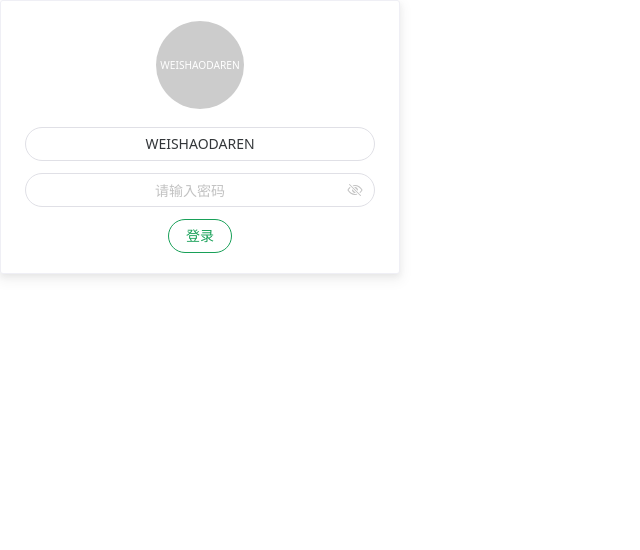
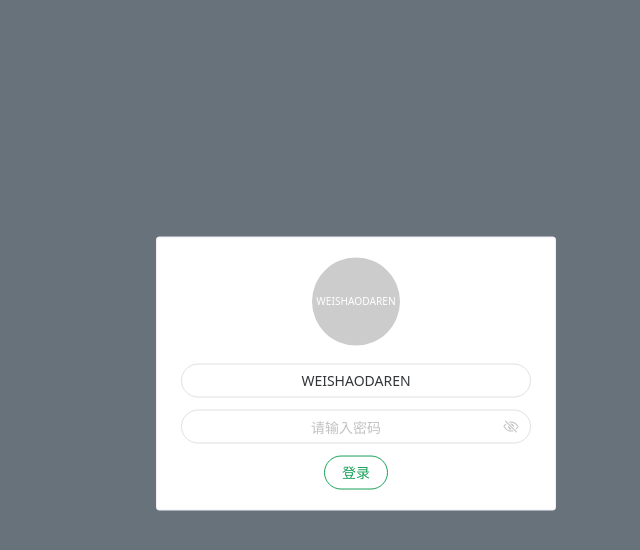
Before and after one commit to Tapiridae/BorderCollie, a Vue app: page /#/login in a window 1280 px wide. Shown: the top 550 px of the page, without its empty margins (0-640 px from the left). Built offline with nearby package versions, Linux system fonts and the light colour scheme; a small style sheet from the web is missing.

Commit message:
update BGC

```diff
--- a/src/pages/login.vue
+++ b/src/pages/login.vue
@@ -1,4 +1,5 @@
 <template>
+  <div class="login-layout">
     <div class="login-card-container">
       <n-card hoverable>
         <n-space vertical size="large">
@@ -29,6 +30,7 @@
         </n-space>
       </n-card>
     </div>
+  </div>
 </template>
 
 <script lang="ts">
@@ -38,14 +40,19 @@ export default defineComponent({
 </script>
 
 <script lang="ts" setup>
-import { defineComponent, ref } from 'vue';
-import { MessageReactive, useMessage } from 'naive-ui';
+import type { MessageReactive } from 'naive-ui';
+import { defineComponent, onMounted, ref } from 'vue';
+import { useMessage } from 'naive-ui';
 
+const color = ref('');
 const message = useMessage();
 const userName = ref('WEISHAODAREN');
 const password = ref('');
 const loading = ref(false);
 
+/**
+ * @description 点击登录
+ */
 const handleClick2Login = () => {
   if (userName.value.trim() && password.value.trim()) {
     let _message: MessageReactive;
@@ -61,12 +68,29 @@ const handleClick2Login = () => {
     message.warning('注意填写完整哦');
   }
 };
+
+onMounted(() => {
+  setInterval(() => {
+    color.value = `rgba(${parseInt(String(Math.random() * 256))},${parseInt(
+      String(Math.random() * 256)
+    )}, ${parseInt(String(Math.random() * 256))} )`;
+  }, 500);
+});
 </script>
 
 <style lang="less" scoped>
+.login-layout {
+  position: relative;
+  widows: 100vw;
+  height: 100vh;
+  background-color: v-bind(color);
   .login-card-container {
-  position: relative;
+    position: absolute;
+    top: 45%;
+    left: 20%;
+    transform: translate(-25%, -45%);
     text-align: center;
     width: 400px;
   }
+}
 </style>
```
Also changed, not shown: src/utils.ts (+10 -0 lines). Lines whose indentation alone changed are shown as unchanged.
